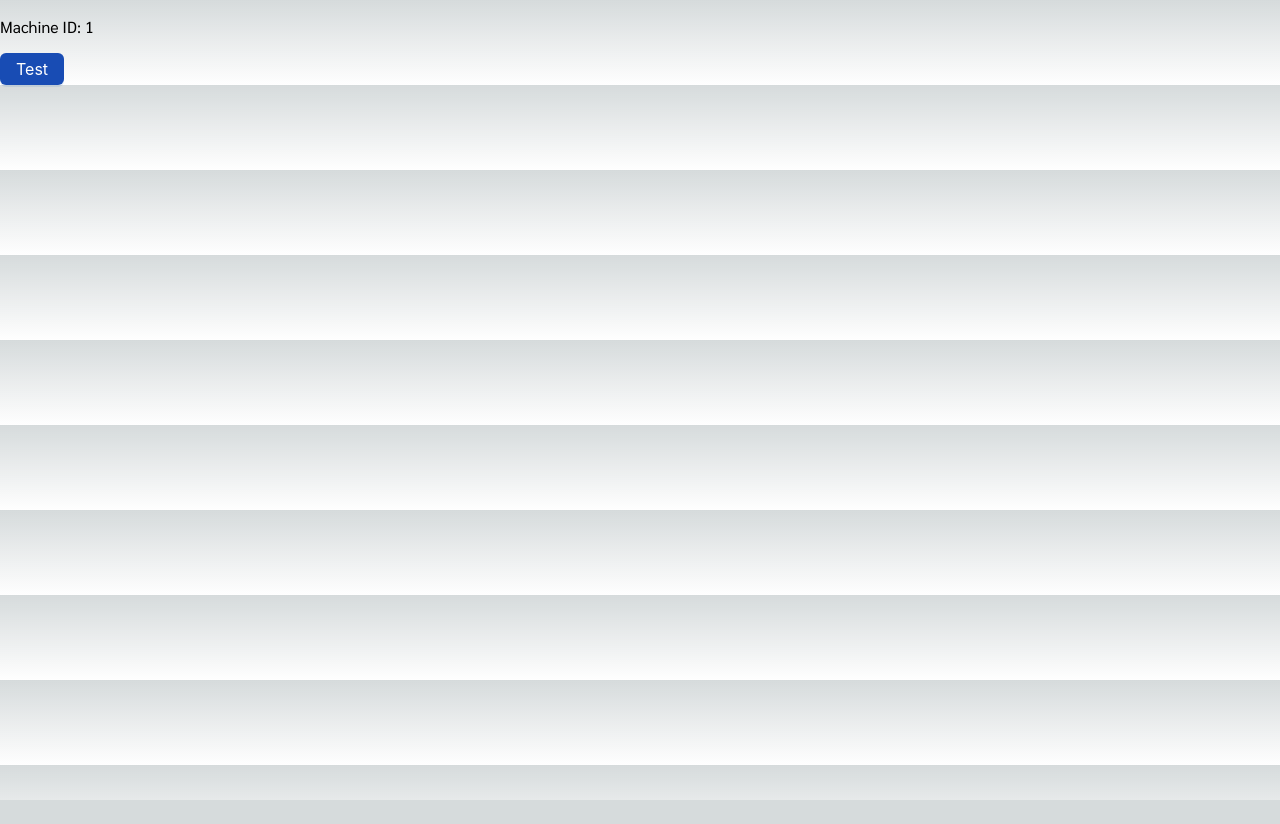
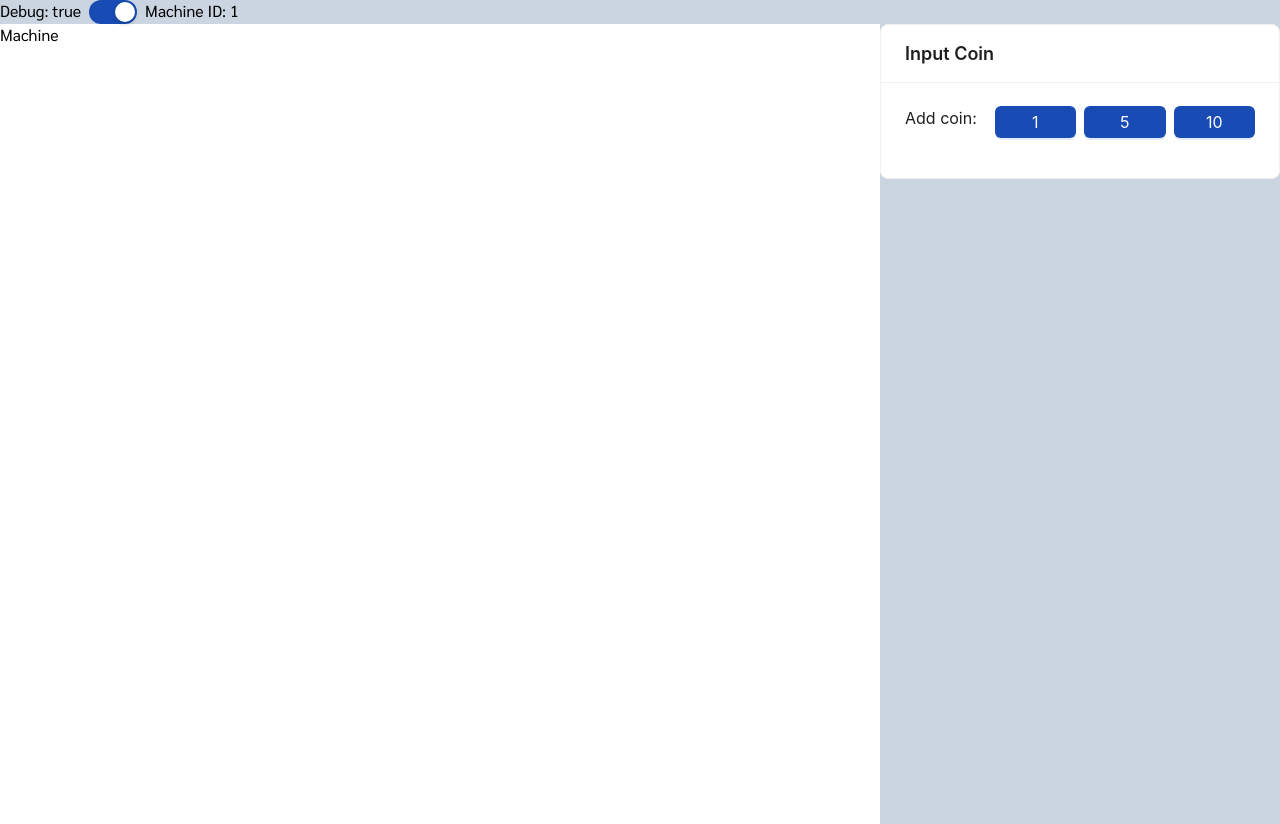
Before and after one commit to king-ppap/vending-machine, a Next.js app in the folder frontend/vending_machine/: page /machine/1 in a window 1280 px wide. Before the commit the page ends 800 px from the top, so only its background shows below. Built offline with nearby package versions, Linux system fonts and the light colour scheme.

Commit message:
Update InputCoin

```diff
--- a/frontend/vending_machine/app/globals.css
+++ b/frontend/vending_machine/app/globals.css
@@ -1,26 +1,7 @@
 @tailwind utilities;
 
-:root {
-  --foreground-rgb: 0, 0, 0;
-  --background-start-rgb: 214, 219, 220;
-  --background-end-rgb: 255, 255, 255;
+*{
+  margin:0;
+  padding:0;
+  box-sizing: border-box;
 }
-
-@media (prefers-color-scheme: dark) {
-  :root {
-    --foreground-rgb: 255, 255, 255;
-    --background-start-rgb: 0, 0, 0;
-    --background-end-rgb: 0, 0, 0;
-  }
-}
-
-body {
-  margin: 0px;
-  color: rgb(var(--foreground-rgb));
-  background: linear-gradient(
-      to bottom,
-      transparent,
-      rgb(var(--background-end-rgb))
-    )
-    rgb(var(--background-start-rgb));
-}
--- a/frontend/vending_machine/app/machine/[uuid]/page.tsx
+++ b/frontend/vending_machine/app/machine/[uuid]/page.tsx
@@ -1,10 +1,42 @@
-import { Button } from 'antd';
+'use client';
+import InputCoin from '@/components/machine/demo/InputCoin';
+import Machine from '@/components/machine/machine';
+import { Button, Switch } from 'antd';
+import { useState } from 'react';
 
 export default function Page({ params }: { params: { uuid: string } }) {
+    const [isShowDebug, setIsShowDebug] = useState(true);
+
+    const onChangeDebug = (checked: boolean) => {
+        setIsShowDebug(checked);
+    };
+
     return (
-        <div>
-            <p>Machine ID: {params.uuid}</p>
-            <Button type="primary">Test</Button>
+        <div className="w-full h-[100vh]">
+            <div>
+                {isShowDebug ? (
+                    <div className="w-full flex bg-slate-300">
+                        <p className="mr-2">Debug: {`${isShowDebug}`}</p>
+                        <Switch
+                            onChange={onChangeDebug}
+                            defaultChecked
+                        ></Switch>
+                        <p className="ml-2">Machine ID: {params.uuid}</p>
+                    </div>
+                ) : (
+                    <></>
+                )}
+            </div>
+            <div className="w-full h-full flex justify-between">
+                <Machine />
+                {isShowDebug ? (
+                    <div className="max-w-[400px] min-w-[400px] bg-slate-300 p-">
+                        <InputCoin />
+                    </div>
+                ) : (
+                    <></>
+                )}
+            </div>
         </div>
     );
 }
--- /dev/null
+++ b/frontend/vending_machine/components/machine/demo/InputCoin.tsx
@@ -0,0 +1,66 @@
+'use client';
+import { Button, Card, Tag } from 'antd';
+import { useState } from 'react';
+
+enum Coin {
+    COIN_1 = 1,
+    COIN_5 = 5,
+    COIN_10 = 10,
+}
+
+export default function InputCoin() {
+    let [coins, setCoins] = useState<Coin[]>([]);
+
+    const handleRemoveCoin = (index: number) => {
+        const newCoins = coins.filter((tag, i) => i !== index);
+        setCoins(newCoins);
+    };
+
+    const onClickAddCoin = (coin: Coin) => {
+        setCoins([...coins, coin]);
+    };
+
+    const forMap = (tag: Coin, index: number) => {
+        const tagElem = (
+            <Tag
+                closable
+                onClose={(e) => {
+                    e.preventDefault();
+                    handleRemoveCoin(index);
+                }}
+            >
+                {tag}
+            </Tag>
+        );
+        return <span key={index}>{tagElem}</span>;
+    };
+
+    const tagChild = coins.map(forMap);
+
+    return (
+        <Card title="Input Coin" className="bg-white">
+            <div className="grid grid-cols-4 grid-flow-col gap-2">
+                <p>Add coin: </p>
+                <Button
+                    type="primary"
+                    onClick={() => onClickAddCoin(Coin.COIN_1)}
+                >
+                    1
+                </Button>
+                <Button
+                    type="primary"
+                    onClick={() => onClickAddCoin(Coin.COIN_5)}
+                >
+                    5
+                </Button>
+                <Button
+                    type="primary"
+                    onClick={() => onClickAddCoin(Coin.COIN_10)}
+                >
+                    10
+                </Button>
+            </div>
+            <div className="p-2"> {tagChild}</div>
+        </Card>
+    );
+}
--- a/frontend/vending_machine/components/machine/machine.tsx
+++ b/frontend/vending_machine/components/machine/machine.tsx
@@ -0,0 +1,5 @@
+export default function Machine() {
+    return (
+        <div>Machine</div>
+    )
+}
```
